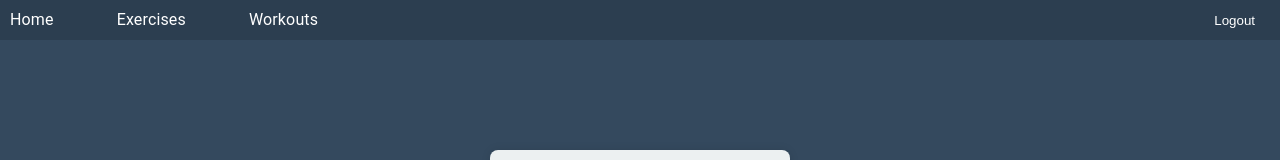
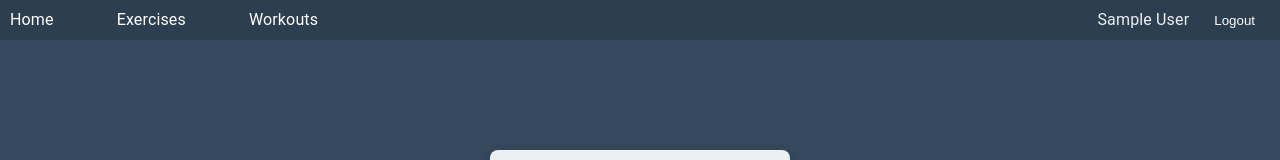
Before and after one commit to aaron3993/gym-guru, a React (Create React App) app: page /register in a window 1280 px wide. Shown: the top 160 px of the page. Built offline with nearby package versions, Linux system fonts and the light colour scheme; no server answers; sample sign-in values are in the browser's storage.

Commit message:
added name and styled it in navbar

```diff
--- a/src/App.js
+++ b/src/App.js
@@ -16,14 +16,17 @@ import LoadingSpinner from './components/LoadingSpinner';
 const theme = createTheme();
 
 const App = () => {
+  const [user, setUser] = useState(null);
   const [isAuthenticated, setAuthenticated] = useState(false);
   const [isLoading, setLoading] = useState(true);
 
   useEffect(() => {
     onAuthStateChanged(auth, (user) => {
       if (user) {
+        setUser(user);
         setAuthenticated(true);
       } else {
+        setUser(null);
         setAuthenticated(false)
       }
       setLoading(false);
@@ -33,6 +36,7 @@ const App = () => {
   const handleLogout = async () => {
     try {
       setAuthenticated(false)
+      setUser(null);
       await signOut(auth);
     } catch (error) {
       console.error('Error signing out:', error);
@@ -47,7 +51,7 @@ const App = () => {
     <ThemeProvider theme={theme}>
       <CssBaseline />
       <Router>
-      {isAuthenticated && <Navbar onLogout={handleLogout} />}
+      {isAuthenticated && <Navbar user={user} onLogout={handleLogout} />}
         <Routes>
           <Route
             path="/"
--- a/src/components/Navbar/Navbar.css
+++ b/src/components/Navbar/Navbar.css
@@ -25,13 +25,16 @@
   text-decoration: none;
 }
 
-.logout-btn-container {
+.user-logout-container {
   width: 50%;
   padding-right: 10px;
 }
 
+.user-logout-sub-container {
+  float: right;
+}
+
 .logout-btn {
-  float: right;
   background: transparent;
   border: none;
   color: white;
--- a/src/components/Navbar/Navbar.js
+++ b/src/components/Navbar/Navbar.js
@@ -2,7 +2,8 @@ import React from 'react';
 import { Link, useNavigate } from 'react-router-dom';
 import './Navbar.css';
 
-const Navbar = ({ onLogout }) => {
+const Navbar = ({ onLogout, user }) => {
+  console.log({user})
   const navigate = useNavigate()
 
   return (
@@ -18,13 +19,16 @@ const Navbar = ({ onLogout }) => {
           Workouts
         </Link>
       </div>
-      <div className="logout-btn-container">
-        <button className="logout-btn" onClick={async () => {
-          await onLogout()
-          navigate('/login')
+      <div className="user-logout-container">
+        <div className='user-logout-sub-container'>
+          <span className="user-name">{user.displayName}</span>
+          <button className="logout-btn" onClick={async () => {
+            await onLogout()
+            navigate('/login')
           }}>
-          Logout
-        </button>
+            Logout
+          </button>
+        </div>
       </div>
     </nav>
   );
--- a/src/pages/Register/Register.js
+++ b/src/pages/Register/Register.js
@@ -1,7 +1,7 @@
 import React, { useState } from 'react';
 import { NavLink, useNavigate } from 'react-router-dom';
 import { collection, addDoc } from 'firebase/firestore';
-import { createUserWithEmailAndPassword } from 'firebase/auth';
+import { createUserWithEmailAndPassword, updateProfile } from 'firebase/auth';
 import { auth, db } from '../../firebase';
 import './Register.css';
 
@@ -35,6 +35,8 @@ const Register = () => {
       // Proceed with registration if all validations pass
       const userCredential = await createUserWithEmailAndPassword(auth, email, password);
       const user = userCredential.user;
+
+      await updateProfile(user, { displayName: name });
 
       const docRef = await addDoc(collection(db, 'users'), {
         uid: user.uid,
```
Also changed, not shown: src/pages/Login/Login.js (indentation only).
